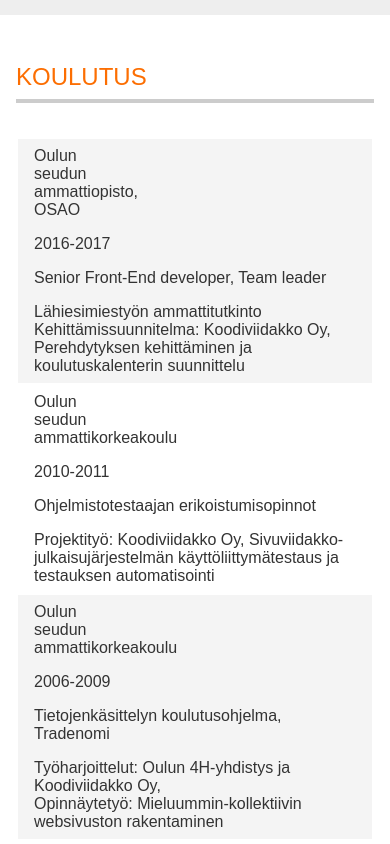
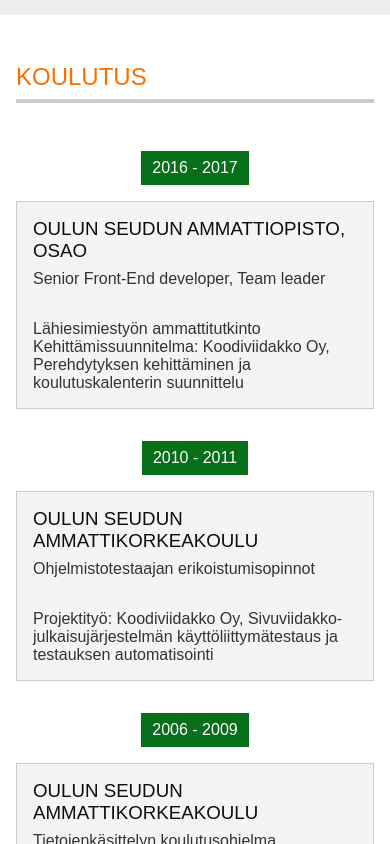
Before and after one commit to lellu/elisatervonencom, a Nuxt app: page / in a window 390 px wide. Shown: the part 3500-4344 px from the top of the page. Built offline with nearby package versions, Linux system fonts and the light colour scheme.

Commit message:
Education layouts

```diff
--- a/components/Education.vue
+++ b/components/Education.vue
@@ -2,24 +2,16 @@
   <section id="education">
     <h2>Koulutus</h2>
 
-    <table id="v-for-object" class="demo">
-      <thead>
-        <tr>
-          <th>Koulu</th>
-          <th>Aika</th>
-          <th>Tutkinto</th>
-          <th>Kuvaus</th>
-        </tr>
-      </thead>
-      <tbody>
-        <tr v-for="study in studies" v-if="study.type==filter||filter=='all'||study.type==''" :key="study.id">
-          <td>{{ study.name }}</td>
-          <td class="nowrap">{{ study.time }}</td>
-          <td>{{ study.title }}</td>
-          <td v-html="study.duties" />
-        </tr>
-      </tbody>
-    </table>
+    <div class="history-list">
+      <div v-for="study in studies" v-if="study.type==filter||filter=='all'||study.type==''" :key="study.id" :class="{even: study.id % 2, odd: !(study.id % 2)}">
+        <div class="name">
+          <h3>{{ study.name }}</h3>
+          <p>{{ study.title }}</p>
+        </div>
+        <div class="year"><span>{{ study.time }}</span></div>
+        <div class="desc" v-html="study.duties" />
+      </div>
+    </div>
   </section>
 </template>
 
@@ -34,11 +26,11 @@ export default {
   data: function () {
     return {
       studies: [
-        {id: 1, name: 'Oulun seudun ammattiopisto, OSAO', time: '2016-2017', title: 'Senior Front-End developer, Team leader', duties: 'Lähiesimiestyön ammattitutkinto<br>Kehittämissuunnitelma: Koodiviidakko Oy, Perehdytyksen kehittäminen ja koulutuskalenterin suunnittelu', type: '' },
-        {id: 2, name: 'Oulun seudun ammattikorkeakoulu', time: '2010-2011', title: 'Ohjelmistotestaajan erikoistumisopinnot', duties: 'Projektityö: Koodiviidakko Oy, Sivuviidakko-julkaisujärjestelmän käyttöliittymätestaus ja testauksen automatisointi', type: 'web' },
-        {id: 3, name: 'Oulun seudun ammattikorkeakoulu', time: '2006-2009', title: 'Tietojenkäsittelyn koulutusohjelma, Tradenomi', duties: 'Työharjoittelut: Oulun 4H-yhdistys ja Koodiviidakko Oy,<br>Opinnäytetyö: Mieluummin-kollektiivin websivuston rakentaminen', type: 'web' },
-        {id: 4, name: 'Piippolan käsi- ja taideteollisuusoppilaitos', time: '2003-2006', title: 'Audiovisuaalisen viestinnän perustutkinto, Media-assistentti', duties: 'Suuntautuminen: verkko-ohjelmointi (php) ja multimedia,<br>Työharjoittelut: Piippolan käsi- ja taideteollisuusoppilaitos ja MSS Group Oy<br>Opinnäytetyö: 4H-yhdistyksen alueellisen lehden kokoaminen ja taitto', type: 'web' },
-        {id: 5, name: 'Lapinlahden lukio', time: '1999-2002', title: 'Ylioppilas', duties: 'Kuvataidelinja', type: '' }
+        {id: 1, name: 'Oulun seudun ammattiopisto, OSAO', time: '2016 - 2017', title: 'Senior Front-End developer, Team leader', duties: 'Lähiesimiestyön ammattitutkinto<br>Kehittämissuunnitelma: Koodiviidakko Oy, Perehdytyksen kehittäminen ja koulutuskalenterin suunnittelu', type: '' },
+        {id: 2, name: 'Oulun seudun ammattikorkeakoulu', time: '2010 - 2011', title: 'Ohjelmistotestaajan erikoistumisopinnot', duties: 'Projektityö: Koodiviidakko Oy, Sivuviidakko-julkaisujärjestelmän käyttöliittymätestaus ja testauksen automatisointi', type: 'web' },
+        {id: 3, name: 'Oulun seudun ammattikorkeakoulu', time: '2006 - 2009', title: 'Tietojenkäsittelyn koulutusohjelma, Tradenomi', duties: 'Työharjoittelut: Oulun 4H-yhdistys ja Koodiviidakko Oy,<br>Opinnäytetyö: Mieluummin-kollektiivin websivuston rakentaminen', type: 'web' },
+        {id: 4, name: 'Piippolan käsi- ja taideteollisuusoppilaitos', time: '2003 - 2006', title: 'Audiovisuaalisen viestinnän perustutkinto, Media-assistentti', duties: 'Suuntautuminen: verkko-ohjelmointi (php) ja multimedia,<br>Työharjoittelut: Piippolan käsi- ja taideteollisuusoppilaitos ja MSS Group Oy<br>Opinnäytetyö: 4H-yhdistyksen alueellisen lehden kokoaminen ja taitto', type: 'web' },
+        {id: 5, name: 'Lapinlahden lukio', time: '1999 - 2002', title: 'Ylioppilas', duties: 'Kuvataidelinja', type: '' }
       ]
     }
   }
@@ -46,4 +38,164 @@ export default {
 </script>
 
 <style lang="scss">
+@import 'assets/scss/colors.scss';
+
+.history-list {
+  position: relative;
+  padding: 1rem 0;
+
+  &:before {
+    content: "";
+    position: absolute;
+    width: 1px;
+    height: 100%;
+    left: 50%;
+    background-color: $gray;
+    z-index: 0;
+
+    @media only screen and (max-width: 768px) {
+      display: none;
+    }
+  }
+
+  > div {
+    display: flex;
+    flex-flow: row wrap;
+    justify-content: space-around;
+    padding: 1rem 0;
+    position: relative;
+
+    &:before {
+      content: "";
+      position: absolute;
+      width: 100%;
+      height: 1px;
+      top: 50%;
+      background-color: $gray;
+      z-index: 0;
+
+      @media only screen and (max-width: 768px) {
+        display: none;
+      }
+    }
+
+    .year {
+      order: 1;
+      width: 16%;
+      text-align: center;
+
+      @media only screen and (max-width: 768px) {
+        order: 0;
+        width: 100%;
+      }
+
+      span {
+        display: inline-block;
+        padding: 0.5rem 0.7rem;
+        color: $white;
+        text-transform: uppercase;
+        border: none;
+        background-color: $green;
+      }
+    }
+
+    h3 {
+      margin: 0;
+    }
+
+    p {
+      margin: .5rem 0 0 0;
+    }
+
+    .name,
+    .desc {
+      width: 42%;
+      padding: 1rem;
+      margin-top: 3rem;
+      border: solid 1px $gray;
+      background-color: $graylight;
+      z-index: 1;
+
+      @media only screen and (max-width: 768px) {
+        width: 50%;
+      }
+
+      @media only screen and (max-width: 500px) {
+        width: 100%;
+      }
+    }
+
+    &.odd {
+      .name {
+        text-align: right;
+        order: 0;
+
+        @media only screen and (max-width: 768px) {
+          order: 1;
+          text-align: left;
+          border-right: none;
+        }
+
+        @media only screen and (max-width: 500px) {
+          margin-top: 1rem;
+          border-right: solid 1px $gray;
+          border-bottom: none;
+        }
+      }
+
+      .desc {
+        order: 2;
+
+        @media only screen and (max-width: 768px) {
+          border-left: none;
+        }
+
+        @media only screen and (max-width: 500px) {
+          border-left: solid 1px $gray;
+          border-top: none;
+          margin-top: 0;
+        }
+      }
+    }
+
+    &.even {
+
+      &:first-child {
+        padding-top: 0;
+      }
+
+      .name {
+        order: 2;
+
+        @media only screen and (max-width: 768px) {
+          order: 1;
+          border-right: none;
+        }
+
+        @media only screen and (max-width: 500px) {
+          margin-top: 1rem;
+          border-right: solid 1px $gray;
+          border-bottom: none;
+        }
+      }
+
+      .desc {
+        text-align: right;
+        order: 0;
+
+        @media only screen and (max-width: 768px) {
+          order: 2;
+          border-left: none;
+          text-align: left;
+        }
+
+        @media only screen and (max-width: 500px) {
+          border-left: solid 1px $gray;
+          border-top: none;
+          margin-top: 0;
+        }
+      }
+    }
+  }
+}
 </style>
```
